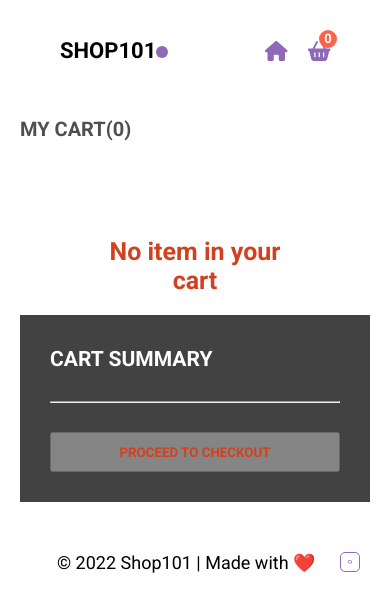
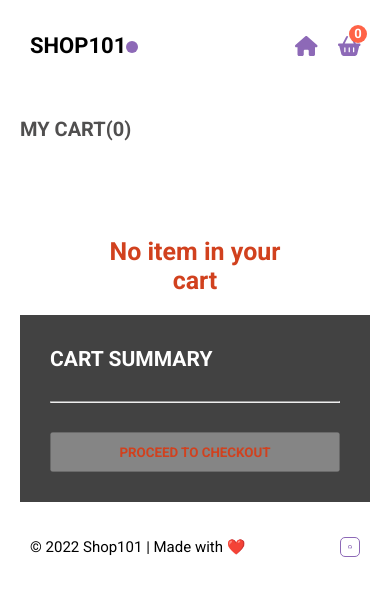
Before and after one commit to yaya-usman/Shop101, a Next.js app: page /cart in a window 390 px wide. Shown: the top 612 px of the page. Built offline with nearby package versions, Linux system fonts and the light colour scheme.

Commit message:
homepage responsive layout

```diff
--- a/components/Navbar.tsx
+++ b/components/Navbar.tsx
@@ -12,8 +12,8 @@ const Navbar : React.FC = () => {
   const {totalItem} = useContext<ProductContextState>(ProductsContext);
 
   return (
-    <div className={styles.container}>
-      <div className={styles.wrapper}>
+    <div className={styles.navbar}>
+      <div className={styles.navbarWrapper}>
         <div className={styles.left}>
           <h3 onClick={() => router.push("/")}>SHOP101</h3>
           <span></span>
--- a/components/ProductCard.tsx
+++ b/components/ProductCard.tsx
@@ -13,15 +13,16 @@ const ProductCard: React.FC<{
 }> = ({ product }) => {
   const { addProduct, totalItem } = useContext(ProductsContext);
   const [adding, setAdding] = useState(false);
+  const [timesClicked,setTimesClicked] = useState<number>(0)
 
   const toastId = useRef<any>();
   const firstRun = useRef<boolean>(true);
-  const [qty, setQty] = useState(1);
 
   const handleAddToCart = (product: IProducts) => {
     setAdding(true);
     toastId.current = toast.loading("Adding 1 item...");
     addProduct(product);
+    setTimesClicked(prev => prev + 1);
   };
   useEffect(() => {
     if (firstRun.current) {
@@ -35,7 +36,7 @@ const ProductCard: React.FC<{
         id: toastId.current,
       });
     }
-  }, [totalItem]);
+  }, [totalItem,timesClicked]);
 
   return (
     <div className={styles.container}>
--- a/styles/Category.module.css
+++ b/styles/Category.module.css
@@ -1,8 +1,6 @@
 .categories {
   height: 100%;
   position: relative;
-
-
 }
 
 .browseBtn {
@@ -32,7 +30,6 @@
   grid-template-columns: repeat(2, 1fr);
   grid-template-rows: repeat(2, 350px);
   gap: 1.5rem;
-
 }
 .catCard {
   cursor: pointer;
@@ -92,3 +89,58 @@
 .wrapper div:nth-child(4) {
   grid-row: 2/-1;
 }
+
+@media screen and (max-width: 1200px) {
+  .title {
+    width: 60%;
+    text-align: center;
+  }
+}
+
+@media screen and (max-width: 799px) {
+  .wrapper{
+    grid-template-columns: 1fr;
+    grid-template-rows: repeat(4, 350px);
+  }
+
+  .wrapper div:nth-child(1) {
+    grid-row: 1/2;
+  }
+  .wrapper div:nth-child(2) {
+    grid-row: 2/3;
+  }
+
+  .wrapper div:nth-child(3) {
+    grid-row: 3/4;
+  }
+  .wrapper div:nth-child(4) {
+    grid-row: 4/-1;
+  }
+}
+
+
+@media screen and (max-width: 663px){
+
+  .wrapper{
+    grid-template-columns: 95vw;
+    margin-left: -7.5rem;
+  }
+}
+
+
+@media screen and (max-width: 428px){
+
+  .wrapper{
+    grid-template-columns: 95vw;
+    grid-template-rows: repeat(4, 250px);
+    margin-left: -8rem;
+  }
+  .title {
+    font-size: 2rem;
+  }
+
+  .browseBtn{
+    font-size: 1.2rem;
+    padding: 1.3rem 2.5rem;
+  }
+}
--- a/styles/Featured.module.css
+++ b/styles/Featured.module.css
@@ -1,15 +1,19 @@
 .container {
-  height: calc(100vh - 80px);
   overflow: hidden;
   position: relative;
-  margin-top: -4.5rem;
+  margin-top: -4.3rem;
 }
 
 .wrapper {
+  display: grid;
+  grid-template-columns: repeat(3, 1fr);
+  grid-template-rows: 1fr;
+  transition: all 1.5s ease-in-out;
+}
+
+.innerWrapper {
   display: flex;
-  height: 100%;
-  width: 300vw;
-  transition: all 1.5s ease-in-out;
+  width: 100vw;
   align-items: center;
 }
 
@@ -47,14 +51,13 @@
   font-weight: 500;
 }
 
-.imgContainer {
+.right {
   flex: 0.5;
-  height: 100%;
 }
 
-.imgContainer img {
+.imgContainer {
   height: 100%;
-  object-fit: contain;
+  align-self: center;
 }
 
 .arrowContainer {
@@ -73,3 +76,60 @@
   justify-content: center;
   color: white;
 }
+
+@media screen and (max-width: 768px) {
+  .wrapper {
+    margin-left: -3rem;
+  }
+  .innerWrapper {
+    flex-direction: column;
+  }
+
+  .imgContainer {
+    height: 65%;
+    width: 65%;
+    margin: 0 auto;
+    margin-top: 2.5rem;
+  }
+
+  .content {
+    width: 50%;
+    text-align: center;
+  }
+
+  .arrowContainer {
+    bottom: -25rem;
+  }
+  .desc {
+    line-height: 2.8rem;
+  }
+
+  .price {
+    margin-top: -0.87rem;
+  }
+}
+
+@media screen and (max-width: 500px) {
+  .desc {
+    display: none;
+  }
+
+  .price {
+    margin-top: 2.5rem;
+    font-size: 1.4rem;
+  }
+
+  .title {
+    font-size: 2.2rem;
+  }
+  .buyBtn {
+    font-size: 1.4rem;
+    padding: 1.5rem 4rem;
+  }
+}
+
+@media screen and (max-width: 428px) {
+  .content{
+    width: 80%;
+  }
+}
--- a/styles/Footer.module.css
+++ b/styles/Footer.module.css
@@ -25,3 +25,33 @@
     cursor: pointer;
     color: var(--primary-color);
 }
+
+
+@media screen and (max-width: 428px) {
+
+   .container{
+       height: 5rem;
+   }
+    .wrapper > div:nth-child(1){
+        display: none;
+    }
+    .wrapper > div:nth-child(2){
+        margin-right: 2rem;
+        font-size: 1.5rem;
+    }
+    .icon{
+        height: 2rem;
+        width: 2rem;
+    }
+}
+
+@media screen and (max-width: 332px) {
+    .wrapper > div:nth-child(2){
+        margin-right: 2rem;
+        font-size: 1.2rem;
+    }
+    .icon{
+        height: 1.5rem;
+        width: 1.5rem;
+    }
+}
--- a/styles/Navbar.module.css
+++ b/styles/Navbar.module.css
@@ -1,13 +1,13 @@
-.container {
+.navbar {
   height: 8rem;
   position: sticky;
-  top: 0;
+  top: -.2rem;
   left: 0;
   z-index: 999;
   background-color: white;
 }
 
-.wrapper {
+.navbarWrapper {
   padding: 1.6rem 6rem;
   display: flex;
   justify-content: space-between;
@@ -32,8 +32,6 @@
   background-color: var(--primary-color);
 }
 
-/* .right {
-} */
 
 .iconsContainer {
   display: flex;
@@ -49,12 +47,12 @@
   color: var(--primary-color);
 }
 
-.cart{
+.cart {
   position: relative;
   color: var(--primary-color);
 }
 
-.cart span{
+.cart span {
   width: 1.8rem;
   height: 1.8rem;
   border-radius: 50%;
@@ -64,7 +62,7 @@
   font-weight: 700;
   position: absolute;
   top: -1.1rem;
-  right: -.7rem;
+  right: -0.7rem;
   display: flex;
   align-items: center;
   justify-content: center;
@@ -78,3 +76,10 @@
   font-weight: 700;
   border-radius: 0.5rem;
 }
+
+@media screen and (max-width: 520px) {
+  .navbarWrapper {
+    padding: 1.1rem 3rem;
+
+  }
+}
--- a/styles/globals.css
+++ b/styles/globals.css
@@ -2,7 +2,7 @@
 
 html,
 body {
-  padding: 0;
+  padding:0;
   margin: 0;
 
 }
```
Also changed, not shown: components/Featured.tsx (+20 -12 lines).
